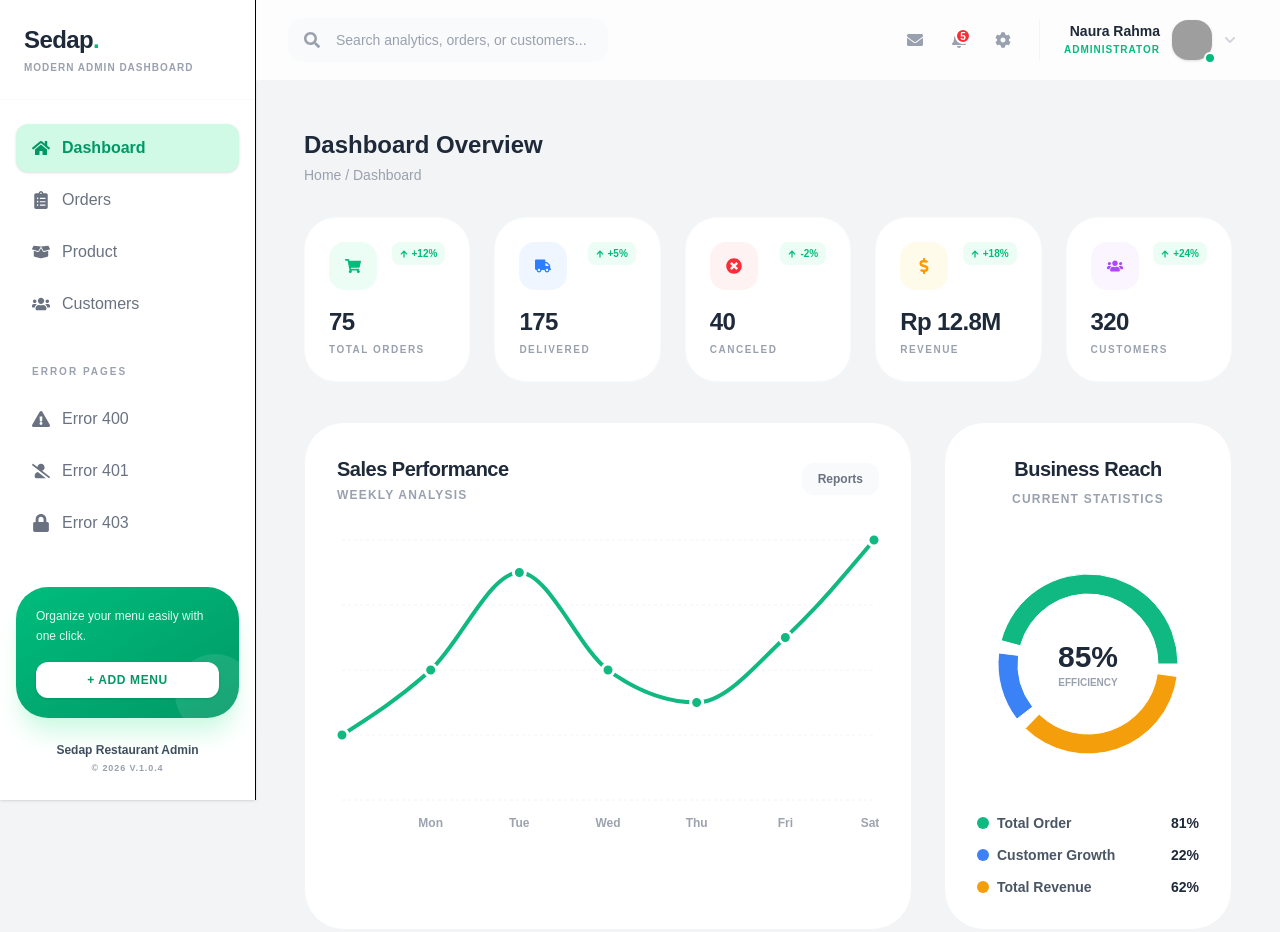
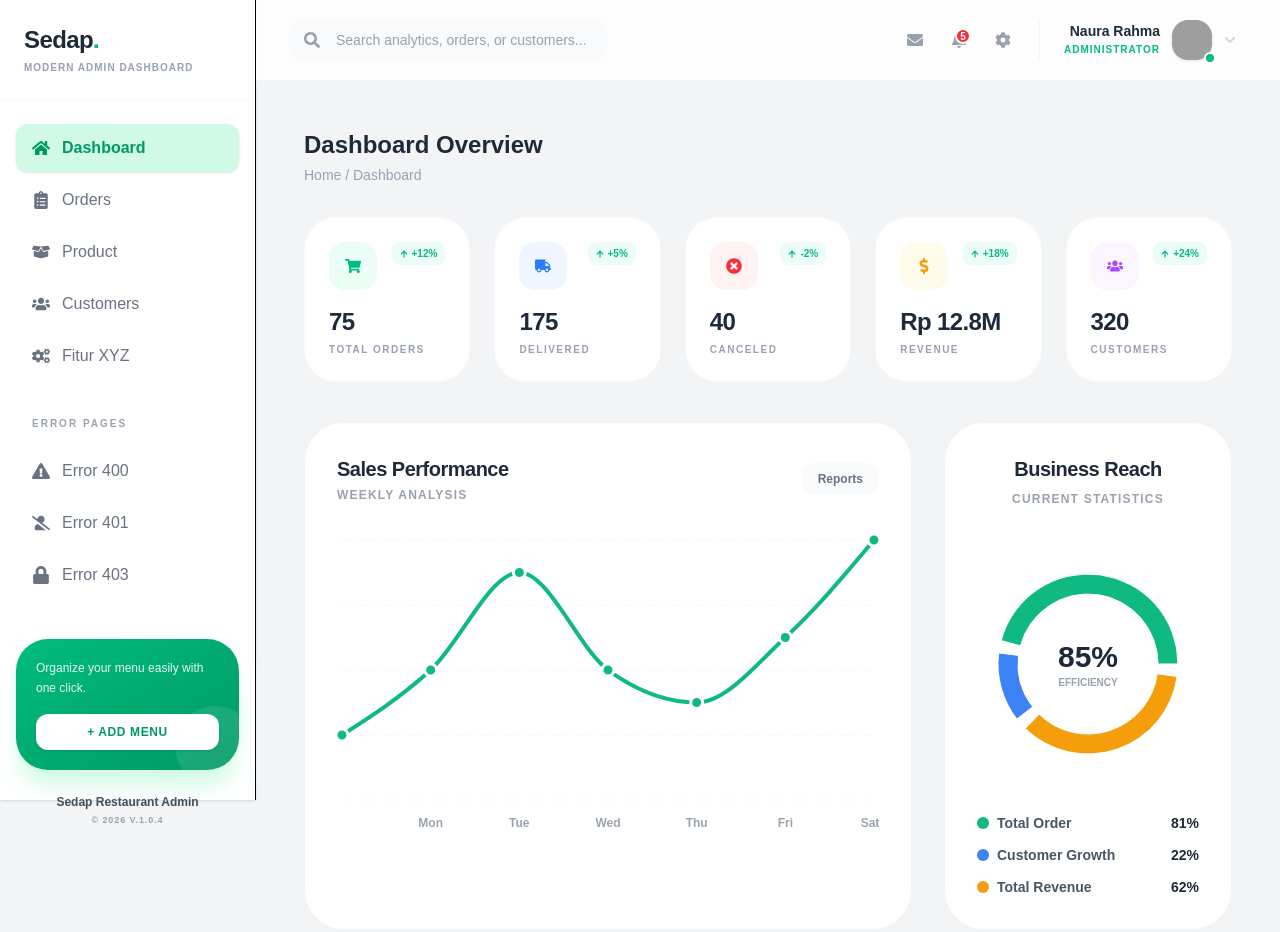
Before and after one commit to naurarahmafadilah/react-naura-sia, a React (Vite) app: page / in a window 1280 px wide. Shown: the top 932 px of the page. Built offline with nearby package versions, Linux system fonts and the light colour scheme; grey boxes are pictures that could not be loaded; a web font is replaced by a local one.

Commit message:
Pertemuan 11 - Inisialisasi Fitur XYZ

```diff
--- a/src/App.jsx
+++ b/src/App.jsx
@@ -8,9 +8,10 @@ import "./assets/tailwind.css";
 const Dashboard = React.lazy(() => import("./pages/Dashboard"));
 const Orders = React.lazy(() => import("./pages/Orders"));
 const Customers = React.lazy(() => import("./pages/Customers"));
-const CustomersDetail = React.lazy(() => import("./pages/CustomersDetail")); // 👈 Tambah Lazy Load
+const CustomersDetail = React.lazy(() => import("./pages/CustomersDetail"));
 const Product = React.lazy(() => import("./pages/Product"));
 const ProductDetail = React.lazy(() => import("./pages/ProductDetail"));
+const FiturXYZ = React.lazy(() => import("./pages/FiturXYZ")); // 👈 1. Tambah Lazy Load untuk Fitur XYZ
 
 const Login = React.lazy(() => import("./pages/auth/Login"));
 const Register = React.lazy(() => import("./pages/auth/Register"));
@@ -36,6 +37,9 @@ function App() {
           <Route path="product" element={<Product />} />
           <Route path="product/:id" element={<ProductDetail />} />
 
+          {/* 👈 2. Tambah Rute Baru Fitur XYZ di Sini */}
+          <Route path="fitur-xyz" element={<FiturXYZ />} />
+
           {/* ERROR PAGES */}
           <Route path="400" element={<ErrorPage code="400" title="Bad Request" description="Input tidak valid." image="https://cdn-icons-png.flaticon.com/512/595/595067.png" />} />
           <Route path="401" element={<ErrorPage code="401" title="Unauthorized" description="Silakan login." image="https://cdn-icons-png.flaticon.com/512/3064/3064155.png" />} />
--- a/src/components/Sidebar.jsx
+++ b/src/components/Sidebar.jsx
@@ -1,11 +1,12 @@
 import {
   FaHome,
   FaClipboardList,
-  FaUsers, // Mengganti FaFileAlt agar lebih relevan untuk Customer
+  FaUsers,
   FaExclamationTriangle,
   FaLock,
   FaUserSlash,
   FaBoxOpen,
+  FaCogs, // Mengimpor ikon baru untuk Fitur XYZ
 } from "react-icons/fa";
 import { NavLink } from "react-router-dom";
 
@@ -52,8 +53,14 @@ const Sidebar = () => {
           </NavLink>
 
           <NavLink to="/customers" className={menuClass}>
-            <FaUsers size={18} /> {/* Ikon User lebih pas untuk pelanggan */}
+            <FaUsers size={18} />
             <span>Customers</span>
+          </NavLink>
+
+          {/* MENU BARU: FITUR XYZ */}
+          <NavLink to="/fitur-xyz" className={menuClass}>
+            <FaCogs size={18} />
+            <span>Fitur XYZ</span>
           </NavLink>
 
           {/* SECTION TITLE */}
--- /dev/null
+++ b/src/pages/FiturXYZ.jsx
@@ -0,0 +1,19 @@
+import React from "react";
+import PageHeader from "../components/PageHeader";
+
+export default function FiturXYZ() {
+  return (
+    <div className="p-6 font-barlow animate-in fade-in duration-500 text-gray-800">
+
+      {/* HEADER */}
+      {/* Menggunakan property breadcrumb bawaan Anda untuk menampilkan "Dashboard / Order List" */}
+      <PageHeader title="Fitur Xyz" breadcrumb={["Dashboard", "Order List"]} />
+
+      {/* KONTEN UTAMA */}
+      <div className="mt-6 text-base font-medium text-gray-900">
+        Ini Halaman Fitur Xyz
+      </div>
+
+    </div>
+  );
+}
```
